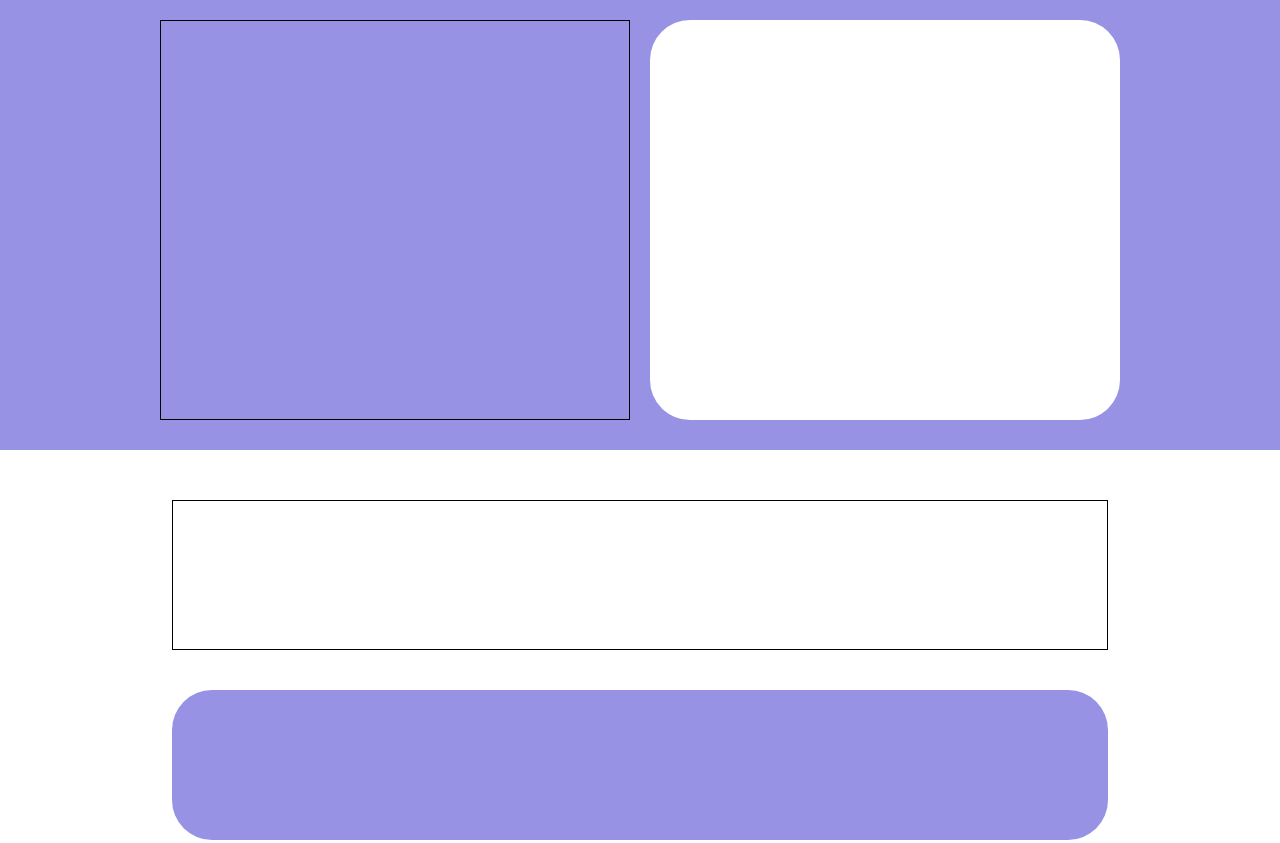
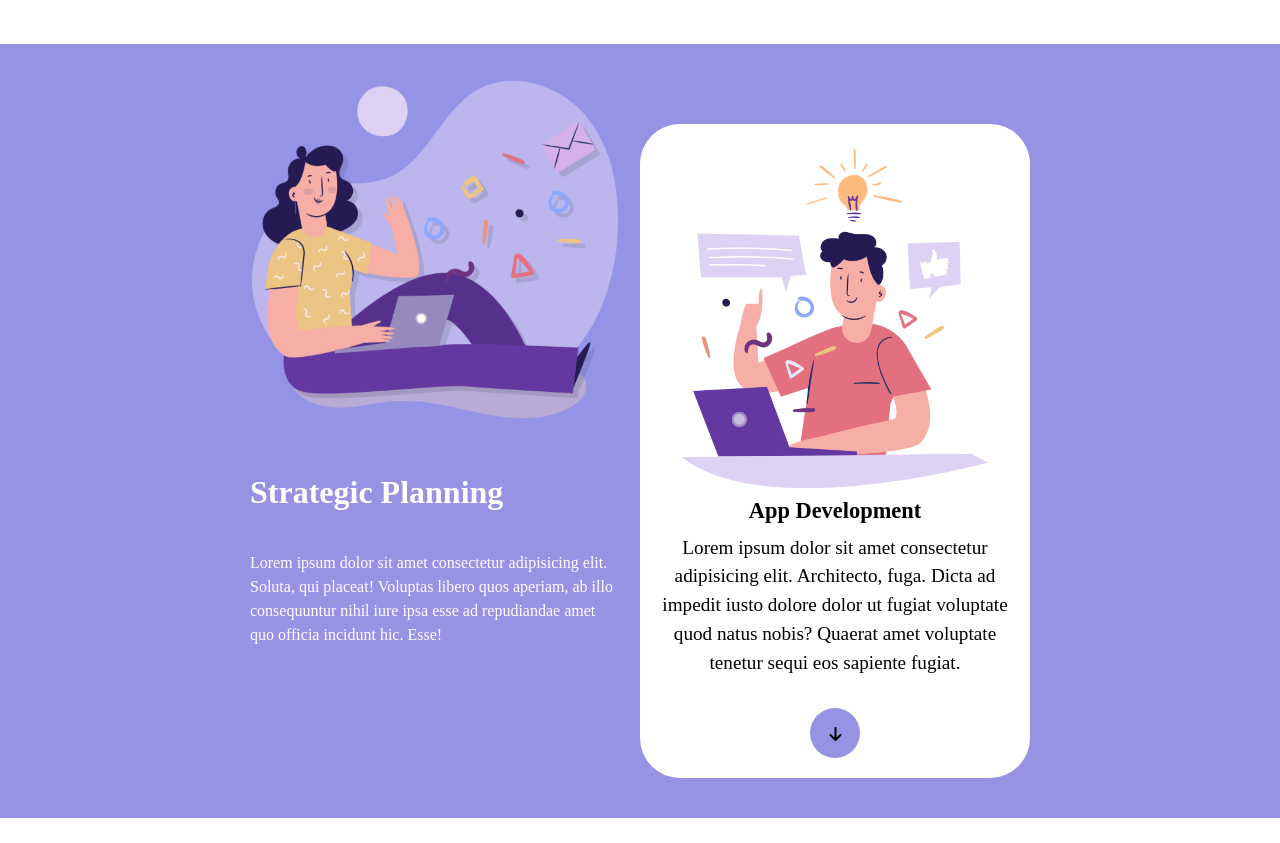
Before and after one commit to DanieleBaggiano/htmlcss-responsive-layout, a plain HTML site: page index.html in a window 1280 px wide. Shown: the part 860-1703 px from the top of the page. Drawn offline with Linux system fonts and the light colour scheme; a web font is replaced by a local one.

Commit message:
fine strategic planning

```diff
--- a/css/style.css
+++ b/css/style.css
@@ -46,6 +46,10 @@
     color: rgb(0 132 253);
 }
 
+.white-title {
+    color: white;
+}
+
 .violet {
     background-color: rgb(151 146 228);
 }
@@ -67,11 +71,6 @@
     align-items: center;
 }
 
-.column {
-    flex-direction: column;
-    gap: 25px;
-}
-
 .padding {
     padding: 30px 0;
 }
@@ -82,6 +81,14 @@
 
 .title-h5 {
     font-size: 1.4rem;
+}
+
+.title-h4 {
+    font-size: 1.6rem;
+}
+
+.title-h3 {
+    font-size: 2rem;
 }
 
 .button {
@@ -157,6 +164,10 @@ a {
 
 /* MAIN */
 /* prime colonne */
+.columns {
+    padding-bottom: 50px;
+}
+
 .demo-app {
     margin: 100px auto 0 auto;
     background-color: rgb(181 221 255);
@@ -263,6 +274,10 @@ p {
         width: 50%;
     }
 
+    .phone {
+        margin: 0;
+    }
+
     .demo-app, .clean-code,
      .web-design, .development, .branding {
 
@@ -277,17 +292,47 @@ p {
     width: 76%;
 
     /* debug */
-    height: 600px;
-    border: 1px solid black;
+    /* height: 600px; */
+    /* border: 1px solid black; */
+}
+
+.title-plan {
+    padding: 50px 0 40px;
+}
+
+.p-plan {
+    line-height: 1.5;
 }
 
 .app-development {
     background-color: white;
     margin: 20px auto;
     width: 76%;
+    text-align: center;
+    padding: 20px;
 
     /* debug */
-    height: 600px;
+    /* height: 600px; */
+}
+
+.p-app-dev {
+    font-size: 1.2rem;
+    line-height: 1.5;
+    padding-top: 10px;
+}
+
+.down-arrow-circle {
+    border-radius: 50%;
+    display: inline-block;
+    padding: 10px;
+    width: 50px;
+    height: 50px;
+}
+
+.fa-arrow-down {
+    transform: translate(50%, 50%);
+    position: relative;
+    right: 18%;
 }
 
 @media screen and (min-width: 768px) {
@@ -297,24 +342,25 @@ p {
 }
 
 @media screen and (min-width: 992px) {
-    .violet {
+    .container-plan {
         display: flex;
         flex-wrap: nowrap;
         gap: 20px;
-        padding: 30px 160px;
+        padding: 0 250px 40px;
+
+        /* debug */
+        /* height: 400px; */
     }
 
-    .container .strategic-plan {
-
-        /* debug */
-        height: 400px;
+    .strategic-plan {
+        padding-top: 30px;
     }
 
     .container .app-development {
-        margin: 0;
+        margin: 80px 0 0 ;
 
         /* debug */
-        height: 400px;
+        /* height: 400px; */
     }
 }
 
@@ -355,6 +401,13 @@ p {
 
         /* debug */
         height: 150px;
+    }
+
+    .nat, .celia, .bob {
+        display: flex;
+        flex-wrap: wrap;
+        gap: 20px;
+        padding: 30px 160px;
     }
 }
 
@@ -397,6 +450,10 @@ p {
 }
 
 @media screen and (min-width: 992px) {
+    .benefits {
+        padding: 30px 160px;
+    }
+
     .hight-quality, .creative-team,
     .amazing-results, .best-pricing,
     .innovations, .support {
--- a/index.html
+++ b/index.html
@@ -80,9 +80,20 @@
         </div>
 
         <!-- strategic plan -->
-        <div class="container violet padding">
-            <div class="strategic-plan"></div>
-            <div class="app-development radius"></div>
+        <div class="container container-plan violet padding">
+            <div class="strategic-plan">
+                <img src="./img/planning1.png" alt="Planning1">
+                <h3 class="white-title title-h3 title-plan">Strategic Planning</h3>
+                <p class="white-title p-plan">Lorem ipsum dolor sit amet consectetur adipisicing elit. Soluta, qui placeat! Voluptas libero quos aperiam, ab illo consequuntur nihil iure ipsa esse ad repudiandae amet quo officia incidunt hic. Esse!</p>
+            </div>
+            <div class="app-development radius">
+                <img src="./img/planning2.png" alt="Planning2">
+                <h4 class="title-h5 title-app-dev">App Development</h4>
+                <p class="p-app-dev">Lorem ipsum dolor sit amet consectetur adipisicing elit. Architecto, fuga. Dicta ad impedit iusto dolore dolor ut fugiat voluptate quod natus nobis? Quaerat amet voluptate tenetur sequi eos sapiente fugiat.</p>
+                <div class="down-arrow-circle violet">
+                    <i class="fa-solid fa-arrow-down"></i>
+                </div>
+            </div>
         </div>
 
         <!-- testimonials -->
```
